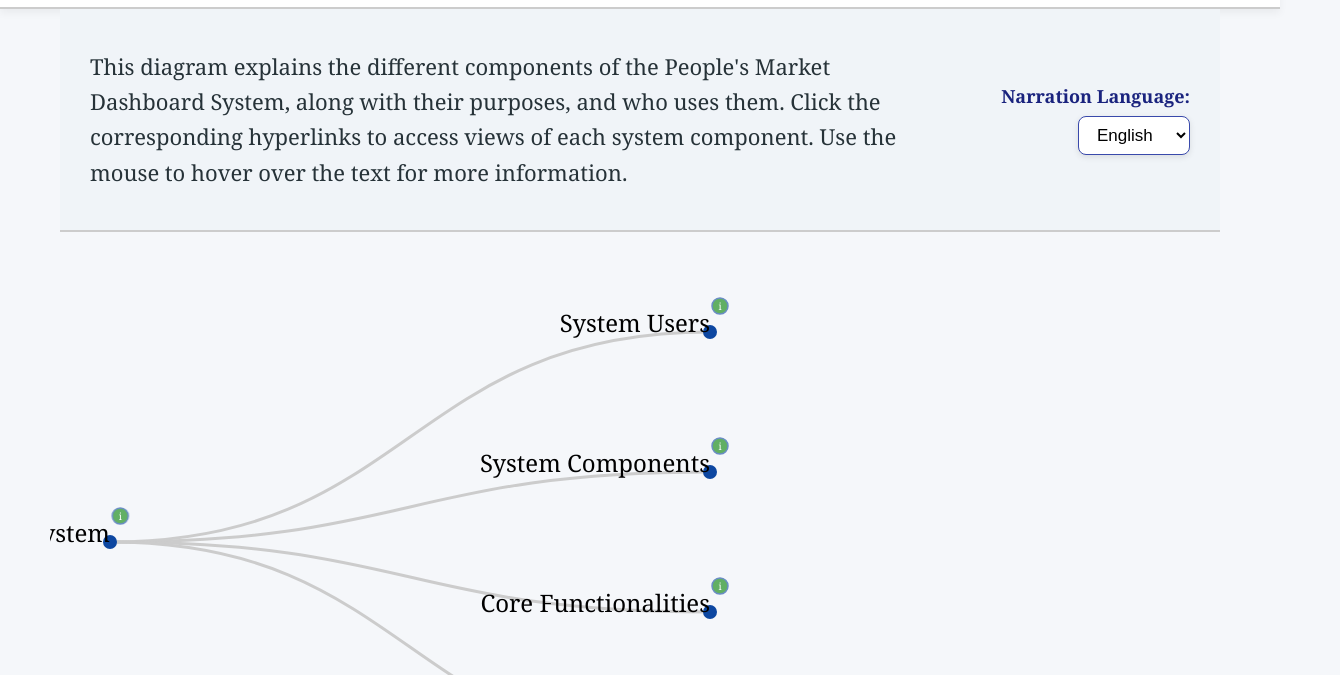
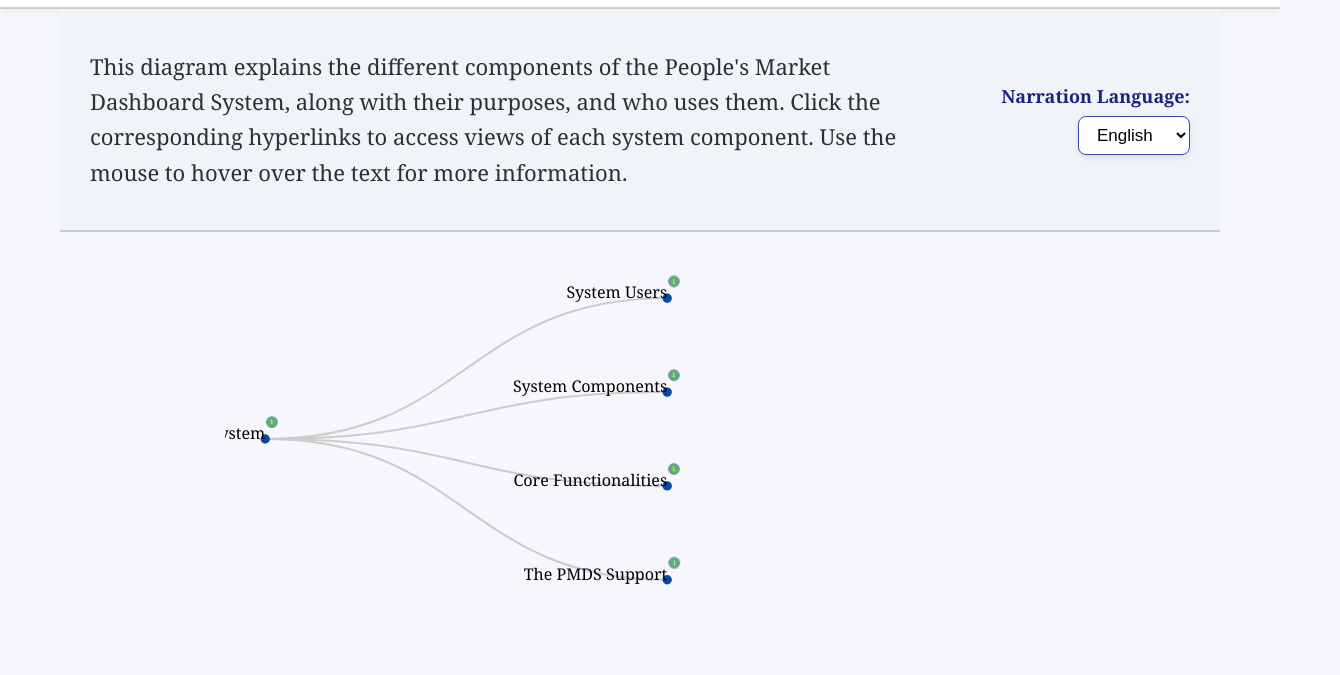
Before and after one commit to Grandhe-Sundhar/Reach-Farmer--Market-updated, a website: page index.html in a window 1280 px wide. Shown: the part 125-800 px from the top of the page, 1340 px wide, since content can reach past the window. Drawn offline with nearby package versions, Linux system fonts and the light colour scheme.

Commit message:
Update index.html

```diff
--- a/index.html
+++ b/index.html
@@ -21,6 +21,10 @@
         padding: 0;
         overflow-x: hidden;
       }
+      #body {
+  zoom: 67%;
+}
+
 
       #header {
         background-color: white;
```
